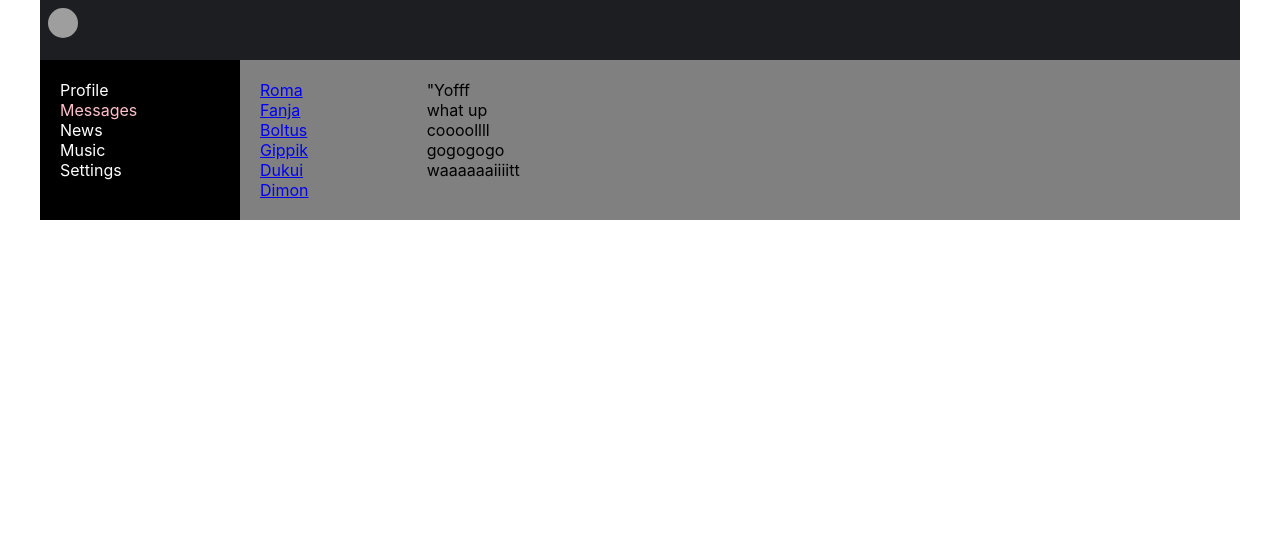
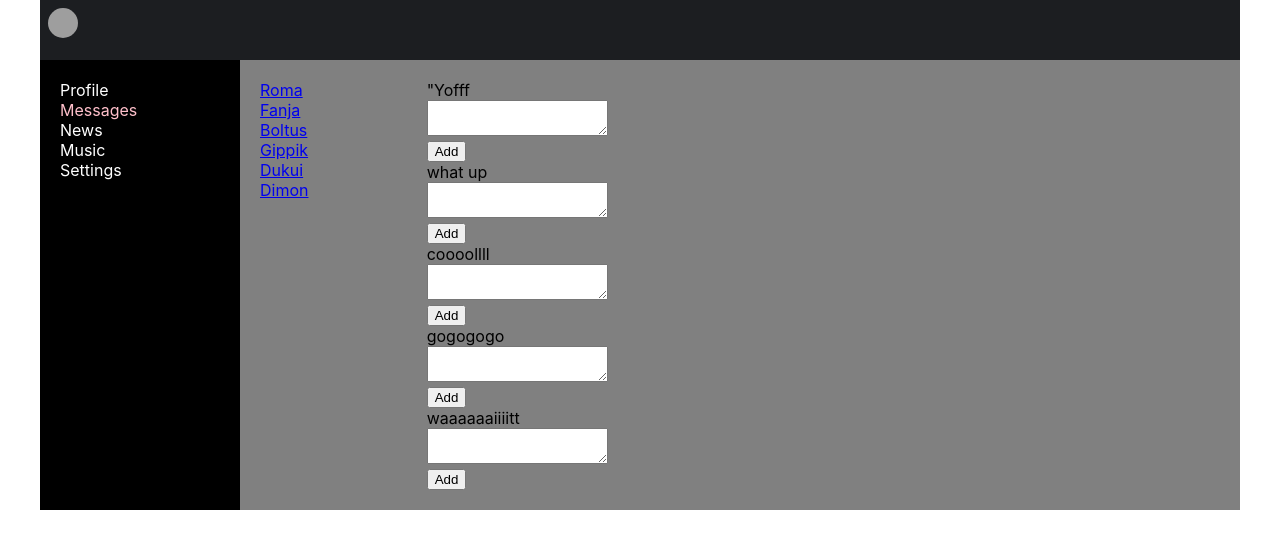
Before and after one commit to RomaRyb/reactSocial, a React (Create React App) app: page /dialogs in a window 1280 px wide. Shown: the top 548 px of the page. Built offline with nearby package versions, Linux system fonts and the light colour scheme; grey boxes are pictures that could not be loaded.

Commit message:
onClick, ref, Virtual DOM

```diff
--- a/src/components/Dialogs/Message/Message.jsx
+++ b/src/components/Dialogs/Message/Message.jsx
@@ -2,8 +2,26 @@
 import s from './../Dialogs.module.css';
 
 const Message = (props) => {
+
+    let newMessageElement = React.createRef();
+    let addMessage = () => {
+        let text = newMessageElement.current.value;
+        alert(text);
+    }
+
+
+
     return (
-        <div className={s.dialog}> {props.message} </div>
+        <div className={s.dialog}> {props.message}
+
+        <div>
+            <textarea ref={newMessageElement}></textarea>
+        </div>
+        <div>
+            <button onClick={addMessage}>Add</button>
+        </div>
+
+        </div>
     )
 }
 
--- a/src/components/Profile/MyPosts/MyPosts.jsx
+++ b/src/components/Profile/MyPosts/MyPosts.jsx
@@ -3,6 +3,13 @@
 import Post from './Post/Post';
 
 const MyPosts = (props) => {
+
+    let newPostElement = React.createRef();
+
+    let addPost = () => {
+        let text = newPostElement.current.value;
+        alert(text);
+    }
 
     let postsElements = props.posts.map(p => <Post message={p.message} likesCounts={p.likesCount} />);
 
@@ -11,10 +18,10 @@
             my posts
             <div>
                 <div>
-                    <textarea></textarea>
+                    <textarea ref={newPostElement}></textarea>
                 </div>
                 <div>
-                    <button>Add post</button>
+                    <button onClick={addPost}>Add post</button>
                 </div>
             </div>
             <div className={s.posts}>
```
